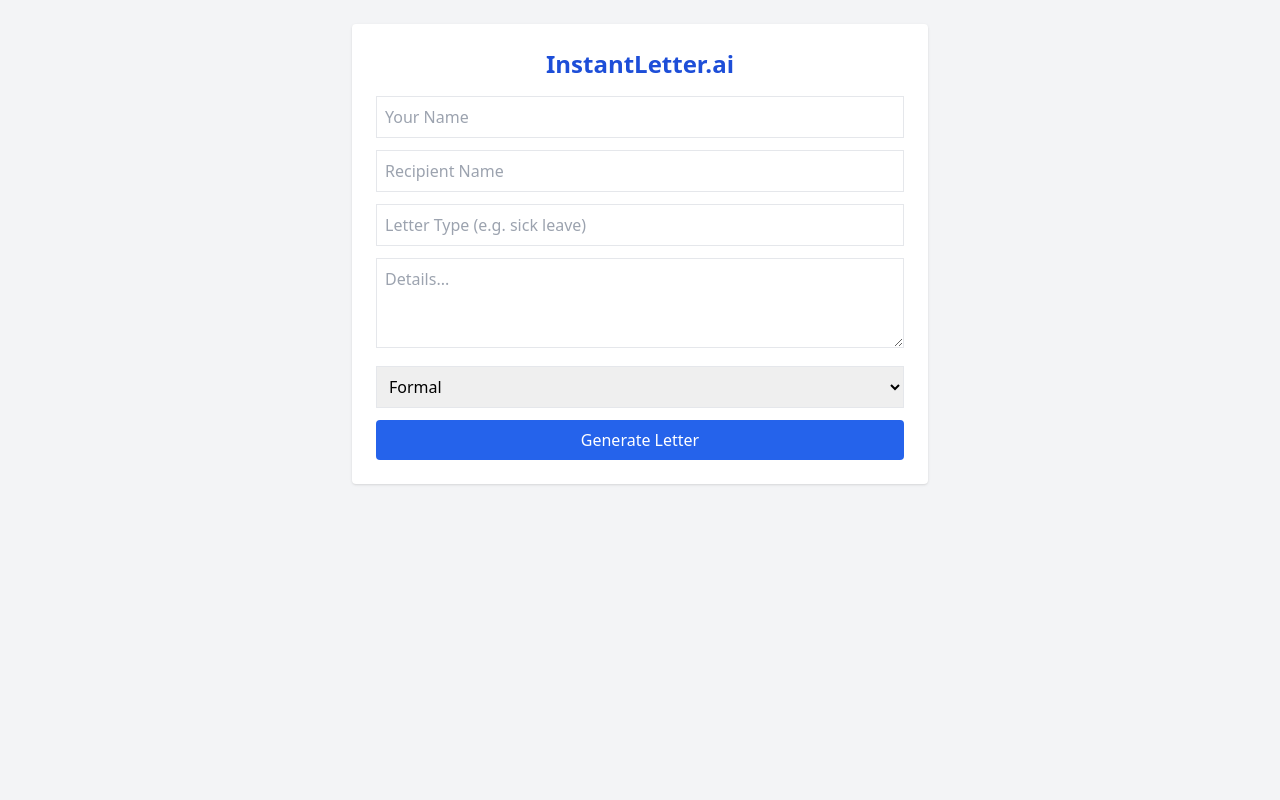
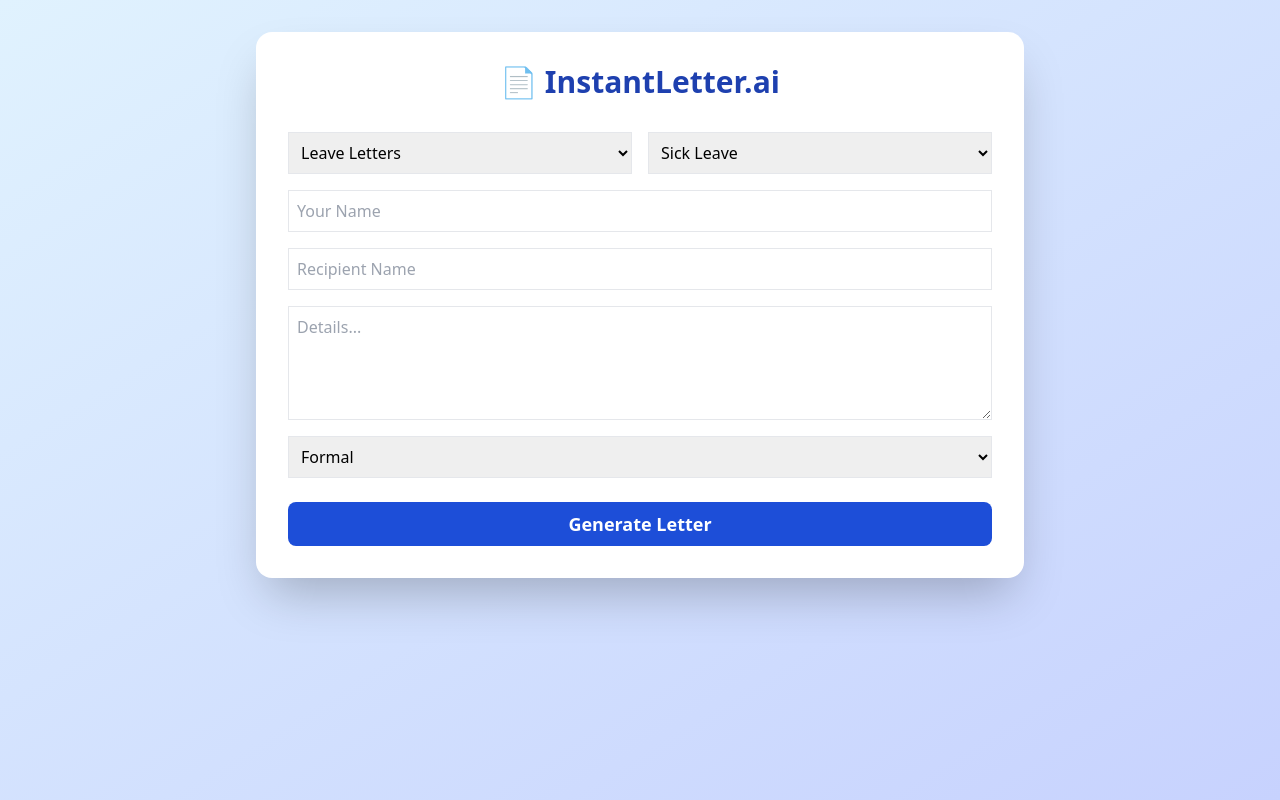
Before and after one commit to uzair-dev123/instantletter-ai-v1, a React (Vite) app: page / in a window 1280 px wide. Built offline with nearby package versions, Linux system fonts and the light colour scheme.

Commit message:
Update App.jsx

```diff
--- a/src/App.jsx
+++ b/src/App.jsx
@@ -1,3 +1,5 @@
+// File: src/App.jsx
+
 import React, { useState } from 'react';
 import { saveAs } from 'file-saver';
 import { jsPDF } from 'jspdf';
@@ -6,11 +8,30 @@
 export default function App() {
   const [name, setName] = useState('');
   const [to, setTo] = useState('');
-  const [type, setType] = useState('');
+  const [type, setType] = useState('Sick Leave');
   const [detail, setDetail] = useState('');
   const [tone, setTone] = useState('Formal');
   const [output, setOutput] = useState('');
   const [loading, setLoading] = useState(false);
+
+  const categories = [
+    'Leave Letters',
+    'Job Letters',
+    'School Letters',
+    'Visa Letters',
+    'Complaint Letters'
+  ];
+
+  const subtypes = {
+    'Leave Letters': ['Sick Leave', 'Casual Leave', 'Maternity Leave'],
+    'Job Letters': ['Job Application', 'Resignation', 'Experience Request'],
+    'School Letters': ['Fee Concession', 'TC Request', 'Result Inquiry'],
+    'Visa Letters': ['Cover Letter', 'Sponsor Letter'],
+    'Complaint Letters': ['Product Complaint', 'Service Issue']
+  };
+
+  const [selectedCategory, setSelectedCategory] = useState('Leave Letters');
+  const [selectedSubtype, setSelectedSubtype] = useState('Sick Leave');
 
   const generateLetter = async () => {
     setLoading(true);
@@ -22,7 +43,7 @@
           messages: [
             {
               role: 'user',
-              content: `Write a ${tone.toLowerCase()} ${type} letter from ${name} to ${to}. Context: ${detail}`,
+              content: `Write a ${tone.toLowerCase()} ${selectedSubtype} letter from ${name} to ${to}. Context: ${detail}`,
             },
           ],
         }),
@@ -37,13 +58,13 @@
 
   const downloadAsText = () => {
     const blob = new Blob([output], { type: 'text/plain;charset=utf-8' });
-    saveAs(blob, `${type.replace(/\s+/g, '_')}_letter.txt`);
+    saveAs(blob, `${selectedSubtype.replace(/\s+/g, '_')}_letter.txt`);
   };
 
   const downloadAsPDF = () => {
     const doc = new jsPDF();
     doc.text(output, 10, 10);
-    doc.save(`${type.replace(/\s+/g, '_')}_letter.pdf`);
+    doc.save(`${selectedSubtype.replace(/\s+/g, '_')}_letter.pdf`);
   };
 
   const downloadAsDocx = async () => {
@@ -55,39 +76,54 @@
       ],
     });
     const blob = await Packer.toBlob(doc);
-    saveAs(blob, `${type.replace(/\s+/g, '_')}_letter.docx`);
+    saveAs(blob, `${selectedSubtype.replace(/\s+/g, '_')}_letter.docx`);
   };
 
   return (
-    <div className="min-h-screen bg-gray-100 p-6">
-      <div className="max-w-xl mx-auto bg-white p-6 rounded shadow">
-        <h1 className="text-2xl font-bold mb-4 text-center text-blue-700">InstantLetter.ai</h1>
+    <div className="min-h-screen bg-gradient-to-br from-sky-100 to-indigo-200 p-8">
+      <div className="max-w-3xl mx-auto bg-white p-8 rounded-2xl shadow-2xl">
+        <h1 className="text-3xl font-bold text-center text-blue-800 mb-8">📄 InstantLetter.ai</h1>
 
-        <div className="space-y-3">
-          <input className="w-full border p-2" placeholder="Your Name" value={name} onChange={(e) => setName(e.target.value)} />
-          <input className="w-full border p-2" placeholder="Recipient Name" value={to} onChange={(e) => setTo(e.target.value)} />
-          <input className="w-full border p-2" placeholder="Letter Type (e.g. sick leave)" value={type} onChange={(e) => setType(e.target.value)} />
-          <textarea className="w-full border p-2" placeholder="Details..." rows="3" value={detail} onChange={(e) => setDetail(e.target.value)} />
-          <select className="w-full border p-2" value={tone} onChange={(e) => setTone(e.target.value)}>
+        <div className="grid grid-cols-1 md:grid-cols-2 gap-4">
+          <select className="border p-2" value={selectedCategory} onChange={(e) => {
+            setSelectedCategory(e.target.value);
+            setSelectedSubtype(subtypes[e.target.value][0]);
+          }}>
+            {categories.map((cat) => (
+              <option key={cat}>{cat}</option>
+            ))}
+          </select>
+
+          <select className="border p-2" value={selectedSubtype} onChange={(e) => setSelectedSubtype(e.target.value)}>
+            {subtypes[selectedCategory].map((sub) => (
+              <option key={sub}>{sub}</option>
+            ))}
+          </select>
+
+          <input className="border p-2 col-span-2" placeholder="Your Name" value={name} onChange={(e) => setName(e.target.value)} />
+          <input className="border p-2 col-span-2" placeholder="Recipient Name" value={to} onChange={(e) => setTo(e.target.value)} />
+          <textarea className="border p-2 col-span-2" placeholder="Details..." rows="4" value={detail} onChange={(e) => setDetail(e.target.value)} />
+          <select className="border p-2 col-span-2" value={tone} onChange={(e) => setTone(e.target.value)}>
             <option>Formal</option>
             <option>Friendly</option>
             <option>Apologetic</option>
             <option>Grateful</option>
             <option>Assertive</option>
           </select>
-          <button className="w-full bg-blue-600 text-white py-2 rounded" onClick={generateLetter} disabled={loading}>
-            {loading ? 'Generating...' : 'Generate Letter'}
-          </button>
         </div>
 
+        <button className="mt-6 w-full bg-blue-700 hover:bg-blue-800 text-white py-2 rounded-lg text-lg font-semibold" onClick={generateLetter} disabled={loading}>
+          {loading ? 'Generating...' : 'Generate Letter'}
+        </button>
+
         {output && (
-          <div className="mt-6 p-4 bg-blue-50 border border-blue-200 rounded-lg">
+          <div className="mt-6 p-4 bg-white border border-blue-300 rounded-lg shadow-md">
             <textarea
-              className="w-full border-none bg-transparent resize-none outline-none text-sm text-gray-800 whitespace-pre-wrap min-h-[300px]"
+              className="w-full border-none resize-none outline-none text-sm text-gray-700 whitespace-pre-wrap min-h-[300px]"
               value={output}
               onChange={(e) => setOutput(e.target.value)}
             />
-            <div className="mt-4 flex justify-end gap-2 flex-wrap">
+            <div className="mt-4 flex justify-end gap-3 flex-wrap">
               <button onClick={downloadAsText} className="bg-green-600 hover:bg-green-700 text-white px-4 py-1 rounded text-sm">.TXT</button>
               <button onClick={downloadAsPDF} className="bg-purple-600 hover:bg-purple-700 text-white px-4 py-1 rounded text-sm">.PDF</button>
               <button onClick={downloadAsDocx} className="bg-indigo-600 hover:bg-indigo-700 text-white px-4 py-1 rounded text-sm">.DOCX</button>
```
